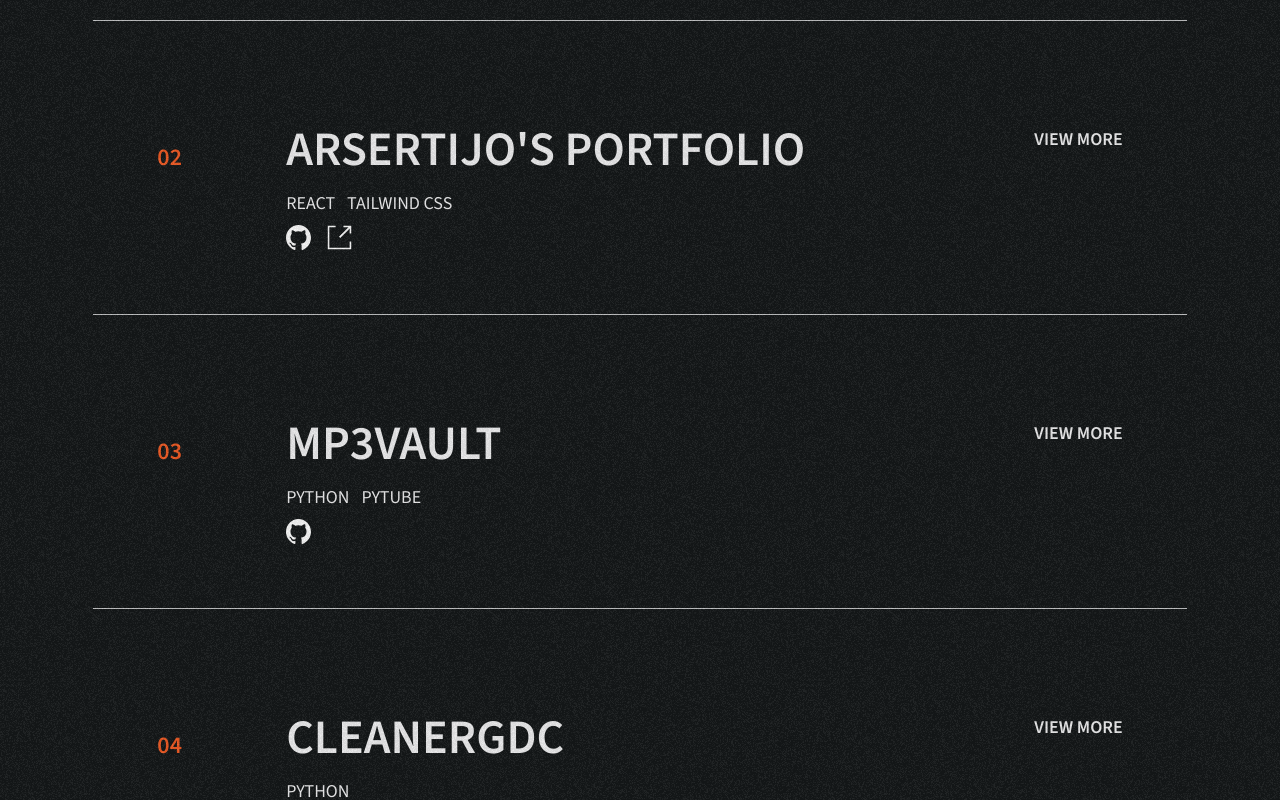
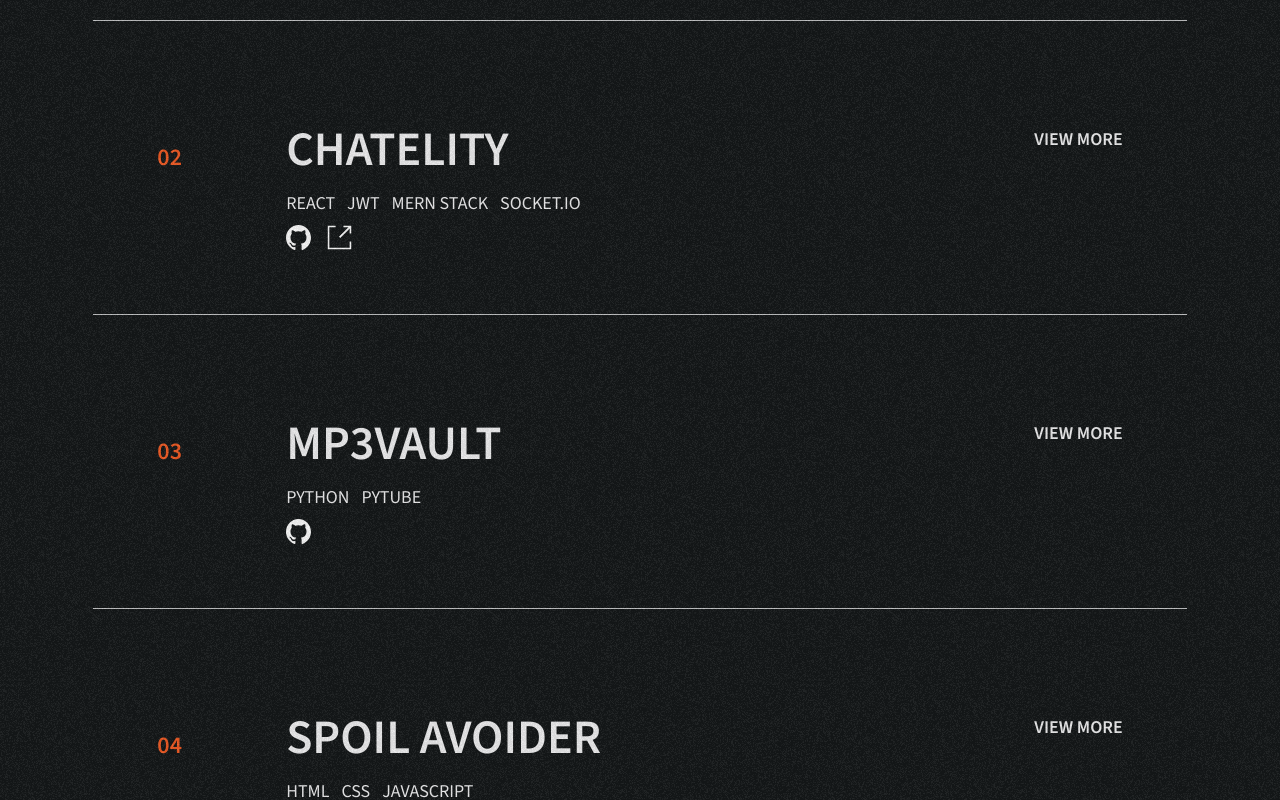
Before and after one commit to caladavid/Personal-Website, a Next.js app: page / in a window 1280 px wide. Shown: the part 2320-3120 px from the top of the page. Built offline with nearby package versions, Linux system fonts and the light colour scheme.

Commit message:
projects changed

```diff
--- a/components/Projects.jsx
+++ b/components/Projects.jsx
@@ -1,8 +1,8 @@
 import React from 'react'
 import ProjectCard from './ProjectCard'
-import ArsertijoPortfolio from "../public/images/Arsertijo-website.png"
+import Chatelity from "../public/images/Chatelity.png"
 import MP3Vault from "../public/images/MP3Vault.png"
-import CleanerGDC from "../public/images/CleanerGDC.png"
+import SpoilAvoider from "../public/images/Spoil-Avoider.png"
 import Astralea from "../public/images/astralea.png"
 
 import '../app/globals.css'
@@ -26,12 +26,12 @@ const Projects = () => {
 
                     <ProjectCard
                         number="02"
-                        title="Arsertijo's portfolio"
-                        info={['React', 'Tailwind CSS']}
-                        src={ArsertijoPortfolio}
-                        desc="Discover the impressive web portfolio tailored for Arsertijo Artz. Dive into a collection of their finest work, showcasing their unique design style, creative talent, and passion for crafting visually captivating experiences"
-                        githubLink='https://github.com/caladavid/arsertijo'
-                        webLink='https://arsertijo.netlify.app/'
+                        title="Chatelity"
+                        info={['React','JWT', 'MERN stack', 'Socket.io']}
+                        src={Chatelity}
+                        desc="Chatelity is a robust and scalable real-time chat application built with the MERN stack, Socket.io, and JWT. It offers seamless communication, user authentication, and global state management, providing a comprehensive solution for your real-time messaging needs."
+                        githubLink='https://github.com/caladavid/Chatelity-mern-chat-app'
+                        webLink='https://chatelity-mern-chat-app.onrender.com/'
                     />
 
                     <ProjectCard
@@ -45,11 +45,11 @@ const Projects = () => {
 
                     <ProjectCard
                         number="04"
-                        title='CleanerGDC'
-                        info={['Python']}
-                        src={CleanerGDC}
-                        desc="CleanerGDC is a specialized desktop application designed exclusively for the technical support staff of Gobierno Del Distrito Capital (GDC). Its primary objective is to streamline and simplify their maintenance tasks, ensuring efficiency and effectiveness in system maintenance."
-                        githubLink='https://github.com/caladavid/CleanerGDC.git'
+                        title='Spoil Avoider'
+                        info={['HTML', 'CSS', 'Javascript']}
+                        src={SpoilAvoider}
+                        desc="Spoil Avoider is a Chrome extension designed to help you avoid spoilers while watching videos on YouTube. This tool intelligently blurs out any content related to spoilers for the shows or movies you're interested in, enhancing your viewing experience."
+                        githubLink='https://github.com/caladavid/Spoil-Avoider-extension'
                     />
                 </div>
             </div>
```
Also changed, not shown: public/images/Chatelity.png (added), public/images/Spoil-Avoider.png (added).
